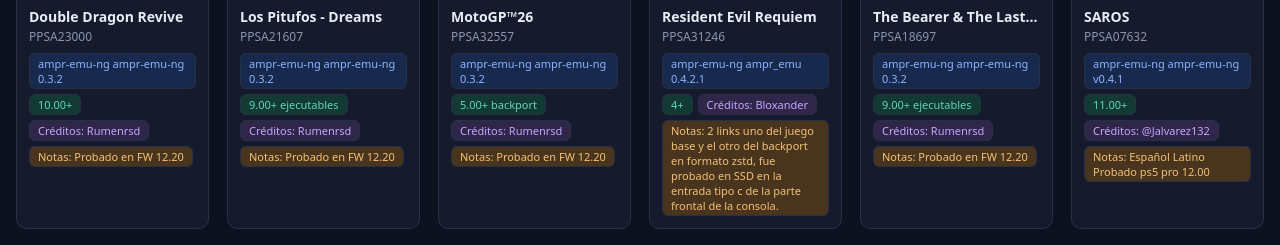
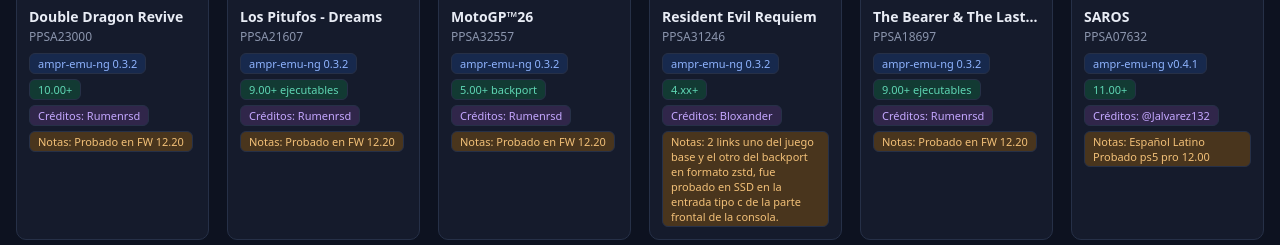
Before and after one commit to FrancoVoid9/zstd-catalog, a plain HTML site: page index.html in a window 1280 px wide. Shown: the part 491-736 px from the top of the page. Drawn offline with Linux system fonts and the light colour scheme.

Commit message:
Update AMPR and firmware details in index.html

```diff
--- a/index.html
+++ b/index.html
@@ -661,7 +661,7 @@ const ITEMS = [
   { title: "Resident Evil Requiem", id: "PPSA31246", version: "v1.310", size: "75 GB",
     image: "https://image.api.playstation.com/vulcan/ap/rnd/202512/1205/e0364b3089bbbad7e0a04f87cab6c273172515a134efdf88.png",
     links: ["https://vik1ngfile.site/f/dpMzeeogcR", "https://vik1ngfile.site/f/njZrJILobV"],
-    ampr: "ampr_emu 0.4.2.1", firmware: "4+", credits: "Bloxander",
+    ampr: "0.3.2", firmware: "4.xx+", credits: "Bloxander",
     notes: "2 links uno del juego base y el otro del backport en formato zstd, fue probado en SSD en la entrada tipo c de la parte frontal de la consola." },
 
   { title: "The Bearer & The Last Flame", id: "PPSA18697", version: "01.000.026", size: "22.02 GB",
@@ -1516,7 +1516,7 @@ function render() {
       : `<span class="initials">${esc(i.title.split(/\s+/).slice(0, 2).map(w => w[0]).join('').toUpperCase())}</span>`;
 
     const tags = [
-      i.ampr ? { text: `ampr-emu-ng ${i.ampr}`, className: 'ampr' } : null,
+      i.ampr ? { text: `ampr-emu-ng ${i.ampr.replace(/^ampr-emu-ng\s*/i, '')}`, className: 'ampr' } : null,
       i.firmware ? { text: i.firmware, className: 'firmware' } : null,
       i.credits ? { text: `Créditos: ${i.credits}`, className: 'credits' } : null,
       i.notes ? { text: `Notas: ${i.notes}`, className: 'notes' } : null
```
